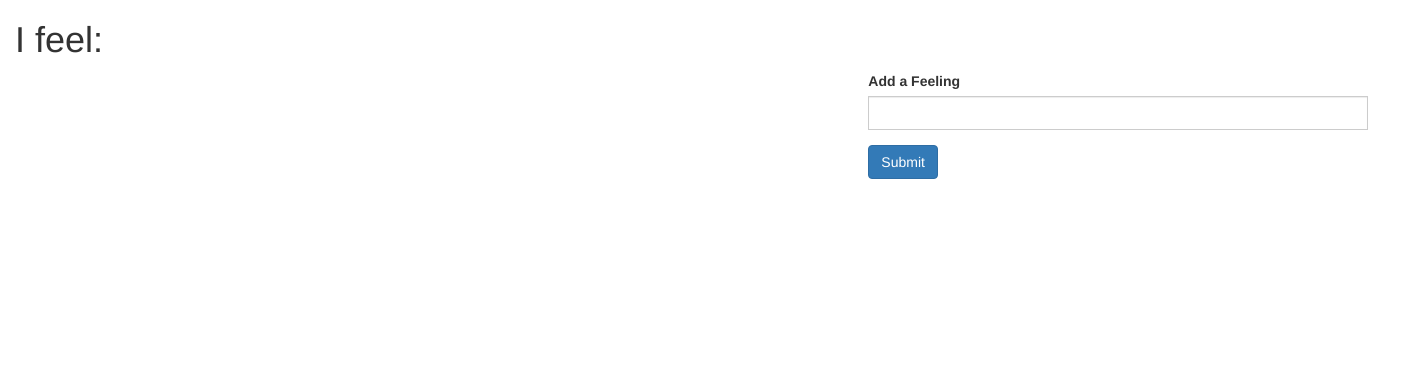
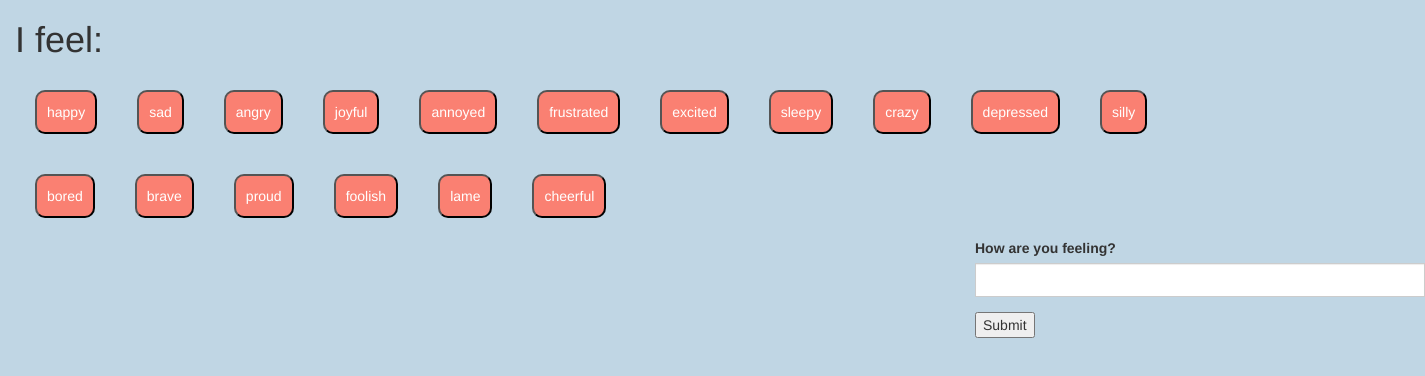
Before and after one commit to NKClem/TV_Show_Gifs, a plain HTML site: page index.html in a window 1280 px wide. Shown: the whole page, 1425 px wide, since content can reach past the window. Drawn offline with nearby package versions, Linux system fonts and the light colour scheme.

Commit message:
started javascript

```diff
--- a/assets/css/style.css
+++ b/assets/css/style.css
@@ -1,4 +1,15 @@
+body {
+	background-color: #c0d6e4;
+}
 
 #new-feeling {
-	width: 500px;
+	width: 450px;
 }
+
+.style-buttons {
+	padding: 10px;
+	margin: 20px;
+	border-radius: 10px;
+	background-color: #fa8072;
+	color: white;
+}
--- a/assets/javascript/app.js
+++ b/assets/javascript/app.js
@@ -0,0 +1,23 @@
+//array for buttons
+var topics = ['happy', 'sad', 'angry', 'joyful', 'annoyed', 'frustrated', 'excited', 'sleepy', 'crazy', 'depressed', 'silly', 'bored', 'brave', 'proud', 'foolish', 'lame', 'cheerful'];
+
+renderButtons();
+
+function renderButtons() {
+	$('#buttons').empty();
+	topics.forEach(function(feeling) {
+		var newButton = $('<button>');
+		newButton.addClass('style-buttons');
+		newButton.attr('data-name', feeling);
+		newButton.text(feeling);
+		$('#buttons').append(newButton);
+	})
+}
+
+$('#add-feeling').click(function() {
+	event.preventDefault();
+	var newFeeling = $('#new-feeling').val().trim();
+	topics.push(newFeeling);
+	console.log(topics);
+	renderButtons();
+})
--- a/index.html
+++ b/index.html
@@ -24,25 +24,25 @@
 			</div>
 		</div>
 		<div class="row">
-			<div class="col-xs-8 col-s-8 col-md-8">
+			<div class="col-xs-9 col-s-9 col-md-9">
 				<div id="images-dump"></div>
 			</div>
-			<div class="col-xs-4 col-s-4 col-md-4" id="check-this">
+			<div class="col-xs-3 col-s-3 col-md-3">
 				<form>
 					<div class="form-group">
-						<label for="form">Add a Feeling</label>
+						<label for="form">How are you feeling?</label>
 						<div class="input-group">
 							<input type="text" class="form-control" id="new-feeling"></div>
 						</div>
-					</form>
-					<button type="submit" class="btn btn-primary">Submit</button>
-				</div>
+						<input id="add-feeling" type="submit" value="Submit">
+				</form>
 			</div>
-
-
-
-
-
+		</div>
 	</div>
 </body>
+	<!-- AJAX -->
+	<script src="https://cdnjs.cloudflare.com/ajax/libs/jquery/3.2.1/jquery.min.js"></script>
+
+	<!-- JavaScript -->
+	<script src="assets/javascript/app.js"></script>
 </html>
```
